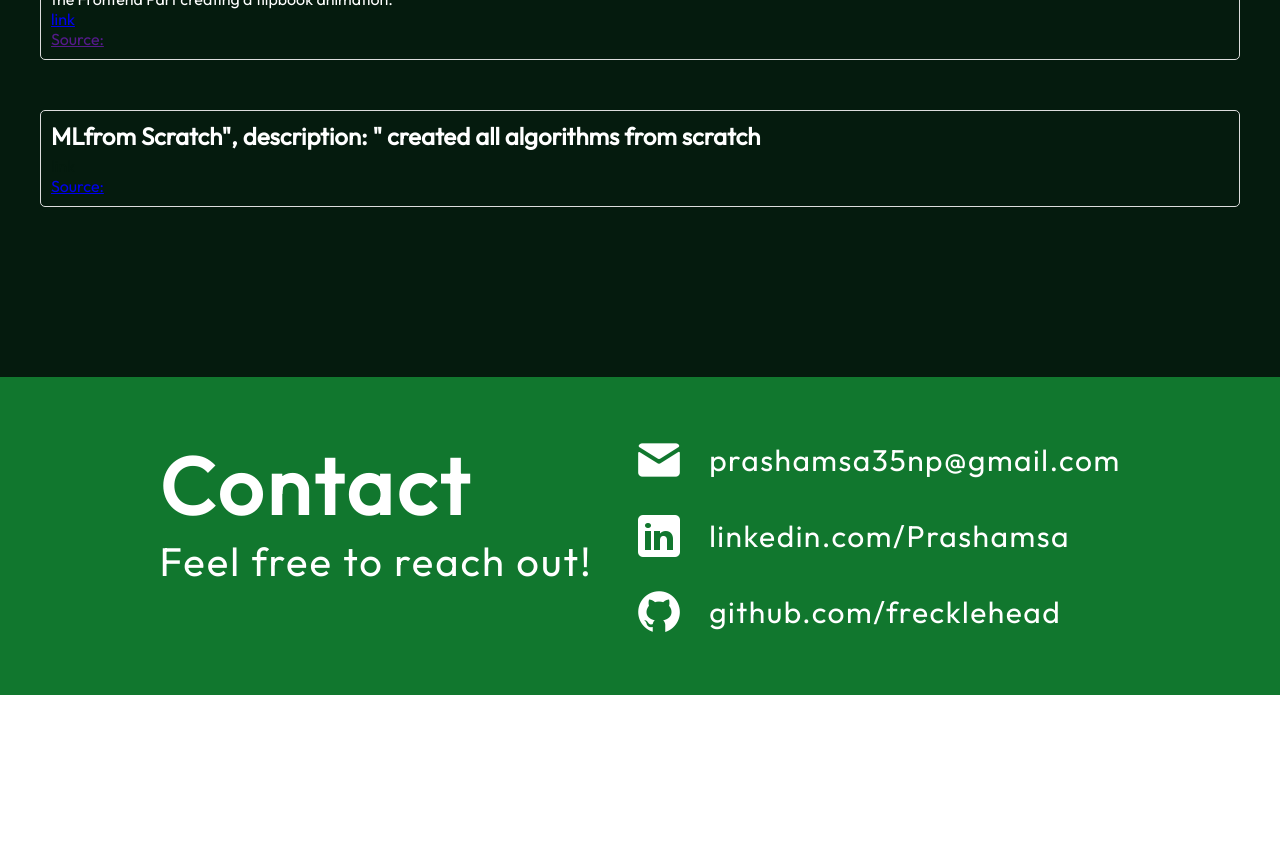
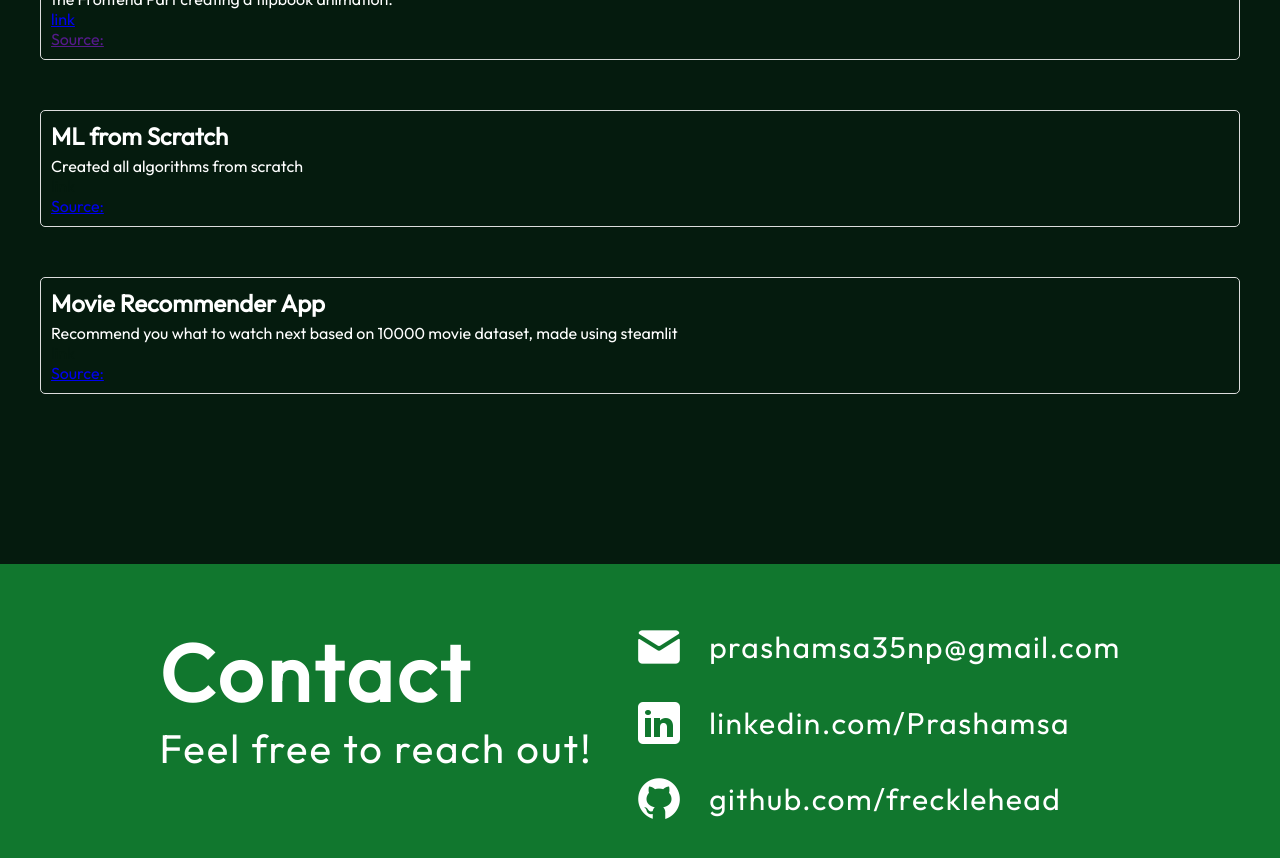
Before and after one commit to frecklehead/react-protfolio, a React (Vite) app: page / in a window 1280 px wide. Shown: the part 1260-2118 px from the top of the page. Before the commit the page ends 1955 px from the top, so only its background shows below. Built offline with nearby package versions, Linux system fonts and the light colour scheme.

Commit message:
movie recommender

```diff
--- a/src/components/contact/contact.module.css
+++ b/src/components/contact/contact.module.css
@@ -10,6 +10,7 @@
   width: 100vw;
   padding: 58px 10%;
   gap: 10px;
+
 }
 
 .text h2 {
--- a/src/components/projects/Projects.jsx
+++ b/src/components/projects/Projects.jsx
@@ -12,8 +12,11 @@ const projectsData = [
 ,link:"https://youtu.be/VtPlaFJdzNE"
 ,Source:"https://github.com/frecklehead/Online-Marketplace"},
   { title: 'Ecllipses', description: 'An threejs based web app with visually appealing animations of ecllipes especially designed for kids where they can know anyhting about ecllipses where I contribured the Frontend Part creating a flipbook animation.' ,link:"https://github.com/frecklehead/SpaceApps",Source:""},
-  { title: 'MLfrom Scratch", description: " created all algorithms from scratch',
+  { title: "ML from Scratch", description: " Created all algorithms from scratch",
   Source:"https://github.com/frecklehead/ML-from-scratch"
+ },
+ { title: "Movie Recommender App", description: "Recommend you what to watch next based on 10000 movie dataset, made using steamlit",
+  Source:"https://x.com/aryal_prashamsa/status/1808559331392245829"
  }
 ];
 
```
